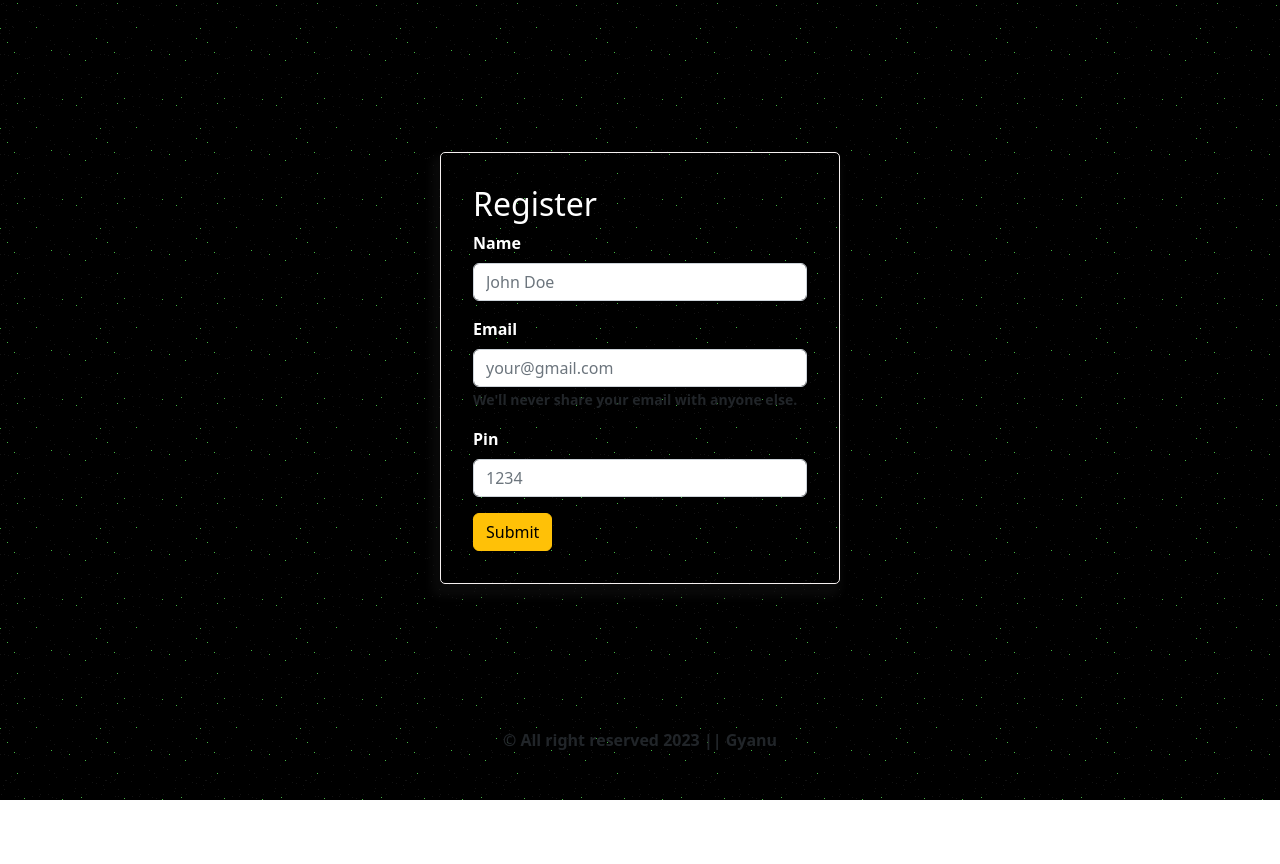
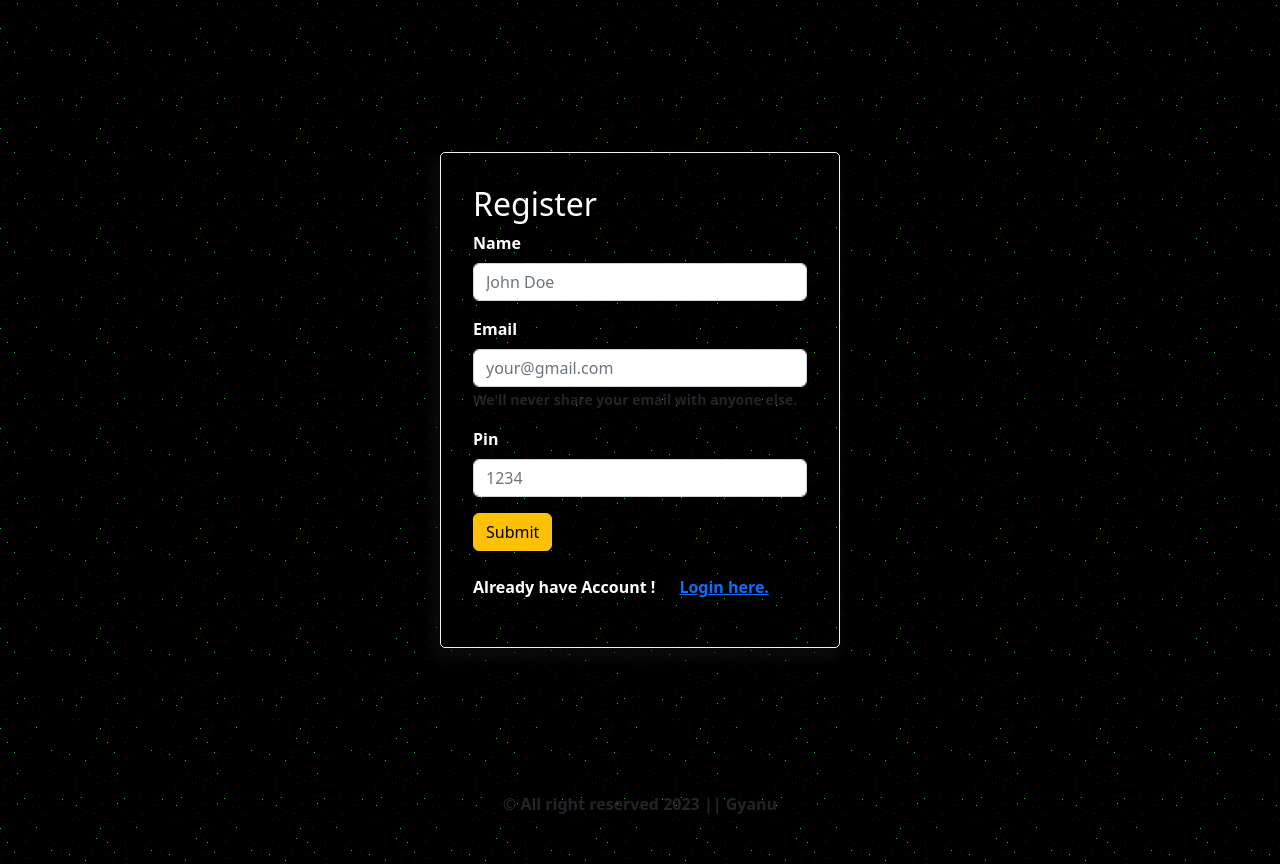
Before and after one commit to gyanu-sherchan-dev/client-transaction2.0, a React (Create React App) app: page /register in a window 1280 px wide. Before the commit the page ends 800 px from the top, so only its background shows below. Built offline with nearby package versions, Linux system fonts and the light colour scheme.

Commit message:
route setup between pages

```diff
--- a/src/components/layout/Header.js
+++ b/src/components/layout/Header.js
@@ -10,8 +10,8 @@ export const Header = () => {
         <Navbar.Toggle aria-controls="basic-navbar-nav" />
         <Navbar.Collapse id="basic-navbar-nav">
           <Nav className="ms-auto">
-            <Nav.Link href="#home">Login</Nav.Link>
-            <Nav.Link href="#link">Register</Nav.Link>
+            <Nav.Link href="/">Login</Nav.Link>
+            <Nav.Link href="/register">Register</Nav.Link>
           </Nav>
         </Navbar.Collapse>
       </Container>
--- a/src/pages/Login.js
+++ b/src/pages/Login.js
@@ -1,7 +1,7 @@
 import Button from "react-bootstrap/Button";
 import Form from "react-bootstrap/Form";
 import Layout from "../components/layout/Layout";
-import { CustomInput } from "../components/CustomInput";
+import { CustomInput } from "../components/customInput/CustomInput";
 
 export const Login = () => {
   const inputFields = [
--- a/src/pages/Register.js
+++ b/src/pages/Register.js
@@ -1,7 +1,7 @@
 import Button from "react-bootstrap/Button";
 import Form from "react-bootstrap/Form";
 import Layout from "../components/layout/Layout";
-import { CustomInput } from "../components/CustomInput";
+import { CustomInput } from "../components/customInput/CustomInput";
 
 export const Register = ({ registerbg }) => {
   const inputFields = [
@@ -41,6 +41,10 @@ export const Register = ({ registerbg }) => {
         <Button variant="warning" type="submit">
           Submit
         </Button>
+        <div className="mt-4 d-flex justify-content-start">
+          <p className="me-4">Already have Account !</p>
+          <a href="/"> Login here.</a>
+        </div>
       </Form>
     </Layout>
   );
```
Also changed, not shown: src/components/customInput/CustomInput.js (renamed from src/components/CustomInput.js).
